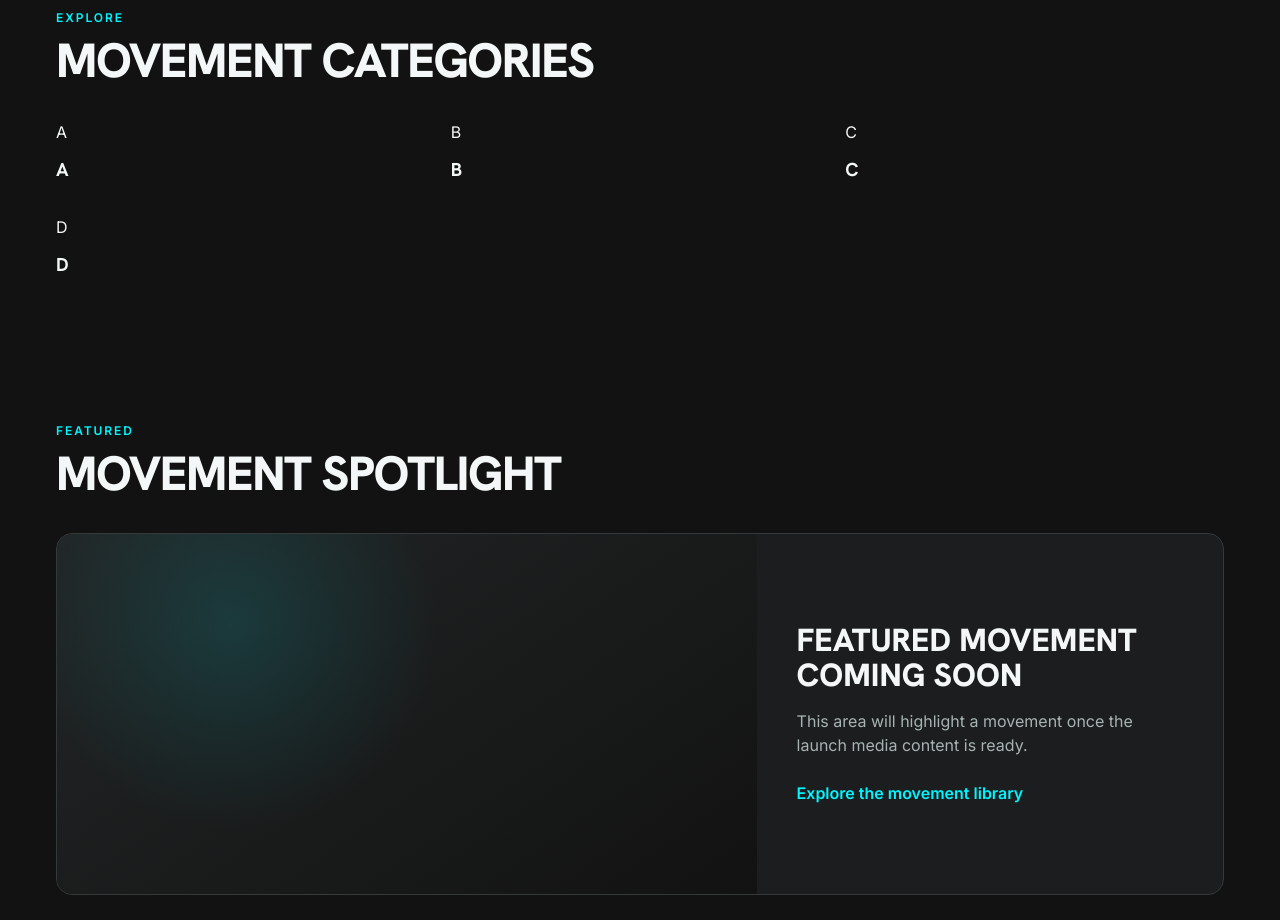
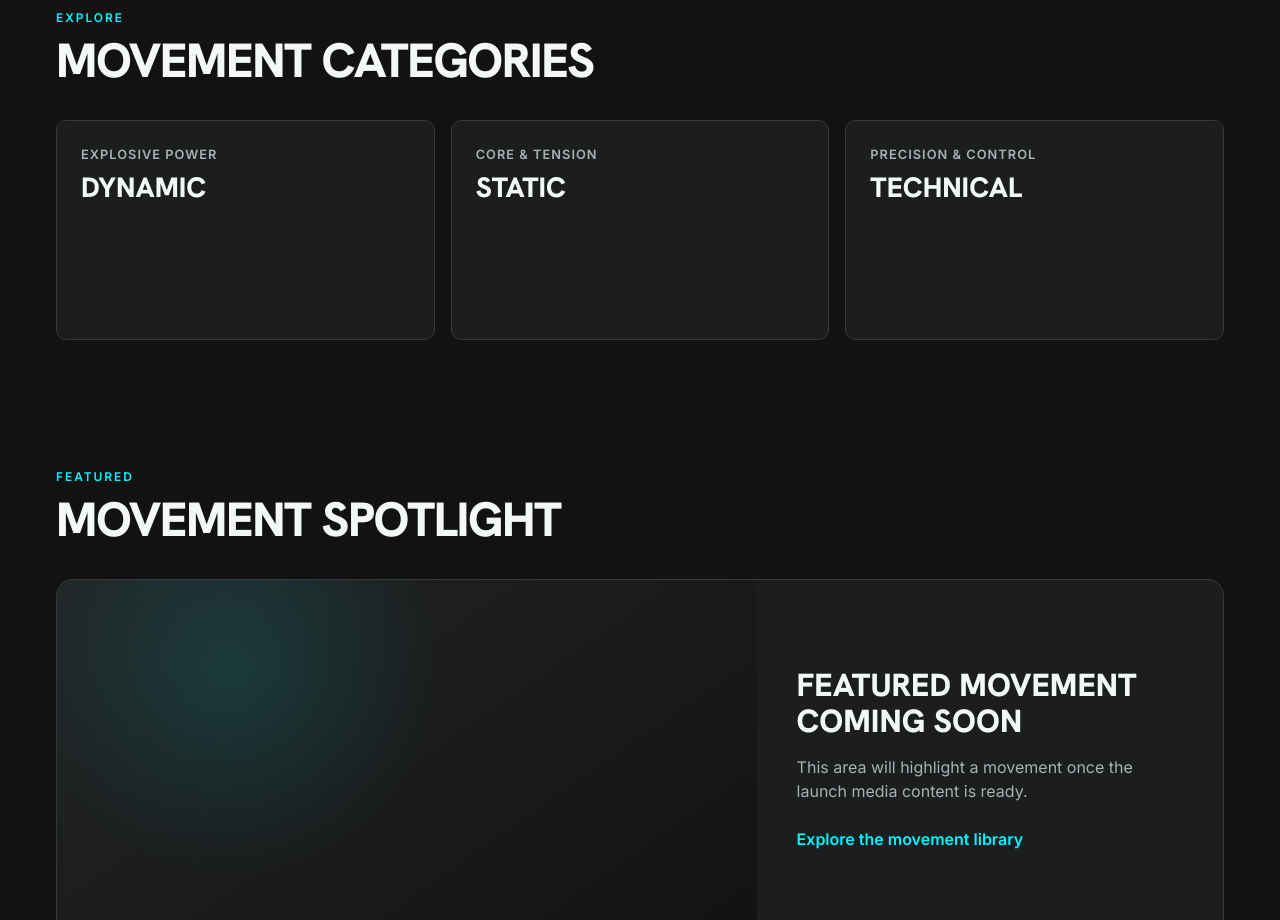
Before and after one commit to karina-amortegui/climbing-movement-project-front, a React (Vite) app: page / in a window 1280 px wide. Shown: the part 800-1720 px from the top of the page. Built offline with nearby package versions, Linux system fonts and the light colour scheme.

Commit message:
Refactor home category cards and add POST-MVP backlog

```diff
--- a/src/components/CategoryCard.tsx
+++ b/src/components/CategoryCard.tsx
@@ -1,13 +1,13 @@
 type CategoryCardProps = {
   label: string
   header: string
-}
+};
 
 export const CategoryCard = ({ label, header }: CategoryCardProps) => {
   return (
-    <article className="category-card">
-      <p className="category-card__label">{label}</p>
+    <article className="home-category-card">
+      <p className="home-category-card__label">{label}</p>
       <h3>{header}</h3>
     </article>
-  )
-}
+  );
+};
--- a/src/pages/Home/Home.tsx
+++ b/src/pages/Home/Home.tsx
@@ -2,28 +2,22 @@ import { Link } from "react-router-dom";
 import { CategoryCard } from "../../components/CategoryCard";
 import "./Home.css";
 
-//import { MovementCard } from "../../components";
+const categoryCards = [
+  {
+    label: "Explosive Power",
+    header: "Dynamic"
+  },
+  {
+    label: "Core & Tension",
+    header: "Static"
+  },
+  {
+    label: "Precision & Control",
+    header: "Technical"
+  }
+]
 
 export const Home = () => {
-
-  const categoryCards = [
-    {
-      label: "A",
-      header: "A"
-    },
-    {
-      label: "B",
-      header: "B"
-    },
-    {
-      label: "C",
-      header: "C"
-    },
-    {
-      label: "D",
-      header: "D"
-    }
-  ]
 
   return (
     <main className="home-page">
@@ -68,25 +62,6 @@ export const Home = () => {
               />
             ))
           }
-
-          {/* <CategoryCard
-            label="Explosive power"
-            header="Dynamic"
-          /> */}
-          {/* <article className="home-category-card">
-            <p className="home-category-card__label">Explosive power</p>
-            <h3>Dynamic</h3>
-          </article> */}
-
-          {/* <article className="home-category-card">
-            <p className="home-category-card__label">Core & tension</p>
-            <h3>Static</h3>
-          </article>
-
-          <article className="home-category-card">
-            <p className="home-category-card__label">Precision & control</p>
-            <h3>Technical</h3>
-          </article> */}
         </div>
       </section>
 
```
Also changed, not shown: 1 other file (tests, documents, lock files or other folders).
